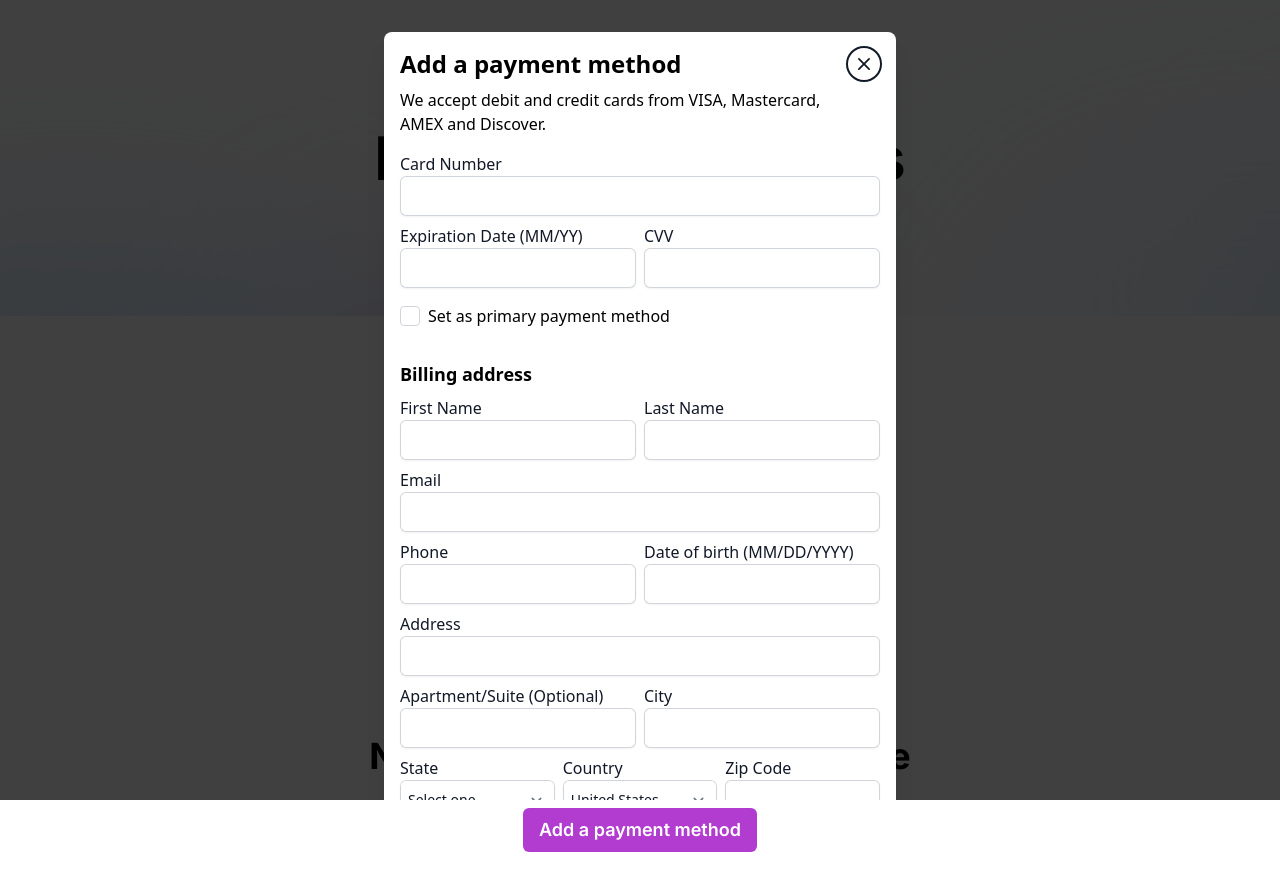
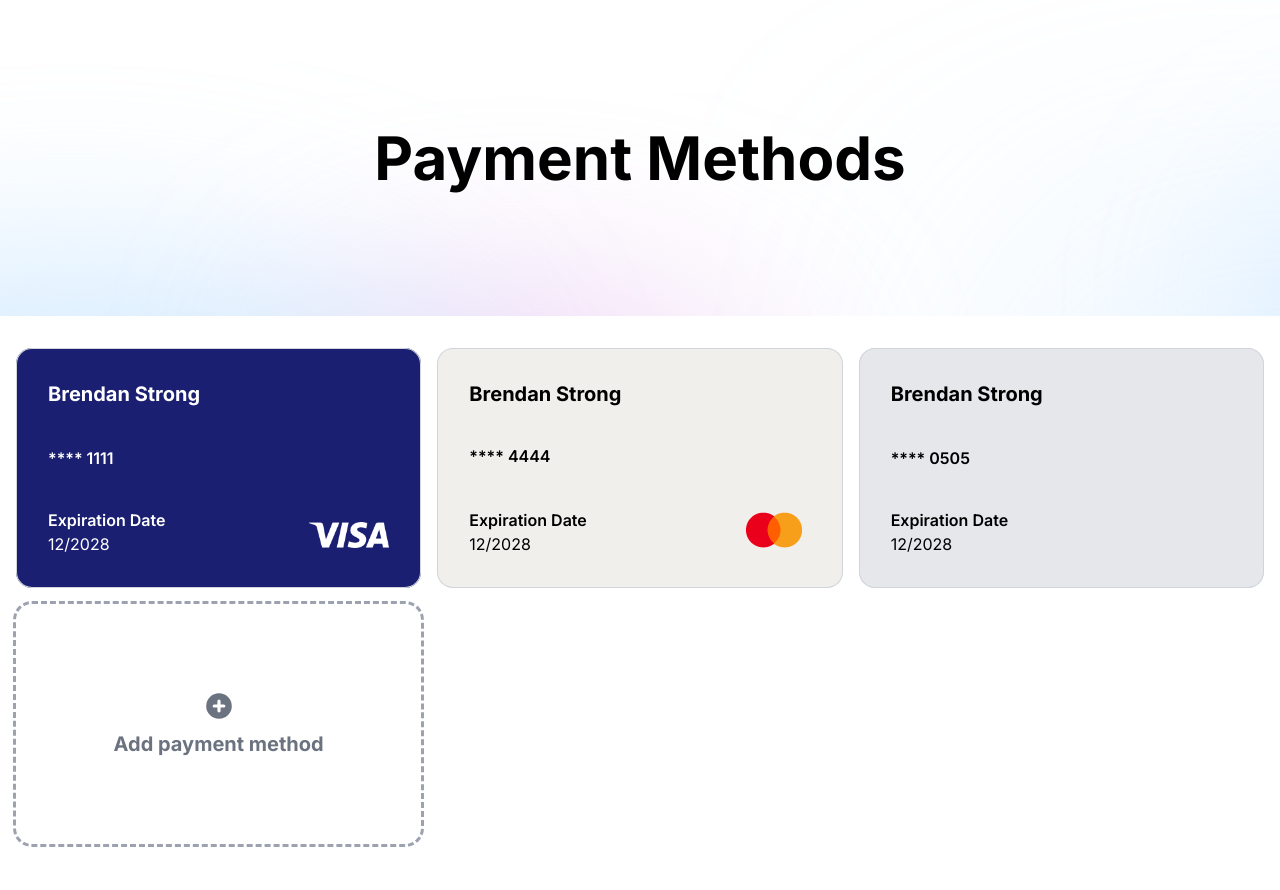
Before and after one commit to Bash4195/Corksy-test, a Next.js app: page / in a window 1280 px wide. Shown: the top 890 px of the page. Built offline with nearby package versions, Linux system fonts and the light colour scheme.

Commit message:
Add credit cards listing

```diff
--- a/src/PaymentMethod.d.ts
+++ b/src/PaymentMethod.d.ts
@@ -1,7 +1,7 @@
 export interface PaymentMethod {
   id: string
   card: {
-    type: 'Visa' | 'Mastercard' | 'AMEX' | 'Discover' | 'Diners' | 'Diners - Carte Blanche' | 'JCB' | 'Visa Electron' | null
+    type: 'Visa' | 'Mastercard' | null
     number: number
     expirationDate: number
     cvv: number
--- a/src/components/pages/home/AddPaymentMethodModal.tsx
+++ b/src/components/pages/home/AddPaymentMethodModal.tsx
@@ -74,7 +74,7 @@ export default function AddPaymentMethodModal({ open, setOpen, addPaymentMethod
   return (
     <Modal
       title="Add a payment method"
-      description="We accept debit and credit cards from VISA, Mastercard, AMEX and Discover."
+      description="We accept debit and credit cards from VISA or Mastercard."
       open={open}
       setOpen={setOpen}
     >
--- /dev/null
+++ b/src/components/pages/home/Card.tsx
@@ -0,0 +1,49 @@
+import Image from "next/image";
+
+import VisaLogo from "../../../../public/img/pages/home/visa.png";
+import MastercardLogo from "../../../../public/img/pages/home/mastercard.png";
+
+import { PaymentMethod } from "@/PaymentMethod";
+
+type Props = {
+  card: PaymentMethod
+}
+
+export default function Card({ card }: Props) {
+  const textColour = card.card.type === "Visa" ? 'text-white' : '' // Defaults to gray
+  let bgColour = 'bg-gray-200'
+  if(card.card.type === "Visa") bgColour = 'bg-[#1A1F71] ring-0'
+  if(card.card.type === "Mastercard") bgColour = 'bg-[#F1EFEB]'
+
+  return (
+    <div className={`w-full h-60 flex flex-col justify-between rounded-2xl ring-1 ring-inset ring-gray-300 p-8 ${textColour} ${bgColour}`}>
+      <div>
+        <h3 className="text-xl font-bold">{card.billingAddress.firstName} {card.billingAddress.lastName}</h3>
+      </div>
+
+      <div>
+        <p className="font-semibold">**** {card.card.number.toString().slice(12, 16)}</p>
+      </div>
+
+      <div className="flex justify-between items-end">
+        <div className="flex flex-col">
+          <p className="font-semibold">Expiration Date</p>
+          <p>
+            <span>{card.card.expirationDate.toString().slice(0, 2)}</span>/
+            <span>20{card.card.expirationDate.toString().slice(2, 4)}</span>
+          </p>
+        </div>
+
+        <div className="max-w-20">
+          {card.card.type === "Visa" && (
+            <Image src={VisaLogo} alt="Visa logo" className="mb-2 mr-2" />
+          )}
+
+          {card.card.type === "Mastercard" && (
+            <Image src={MastercardLogo} alt="Mastercard logo" />
+          )}
+        </div>
+      </div>
+    </div>
+  )
+}
--- a/src/helpers/getCardType.ts
+++ b/src/helpers/getCardType.ts
@@ -11,15 +11,5 @@ export const getCardType = function(cardNumber: string): PaymentMethod["card"]["
   if(/^(5[1-5][0-9]{14}|2(22[1-9][0-9]{12}|2[3-9][0-9]{13}|[3-6][0-9]{14}|7[0-1][0-9]{13}|720[0-9]{12}))$/.test(cardNumber))
     return "Mastercard";
 
-  // AMEX
-  re = new RegExp("^3[47]");
-  if(cardNumber.match(re) != null)
-    return "AMEX";
-
-  // Discover
-  re = new RegExp("^(6011|622(12[6-9]|1[3-9][0-9]|[2-8][0-9]{2}|9[0-1][0-9]|92[0-5]|64[4-9])|65)");
-  if(cardNumber.match(re) != null)
-    return "Discover";
-
   return null;
 }
--- a/src/pages/index.tsx
+++ b/src/pages/index.tsx
@@ -5,15 +5,89 @@ import PageHeader from "@/components/ui/PageHeader";
 import Button from "@/components/ui/Button";
 
 import AddPaymentMethodModal from "@/components/pages/home/AddPaymentMethodModal";
+import Card from "@/components/pages/home/Card";
 
 import CreditCardImg from "@/../public/img/pages/home/credit_card.svg"
 
+import { HiPlusCircle } from "react-icons/hi";
+
 import type { PaymentMethod } from "@/PaymentMethod";
 
+// TODO: Remove this
+const tempPaymentMethods = [
+  {
+    id: 123,
+    card: {
+      type: 'Visa',
+      number: 4111111111111111,
+      expirationDate: 1228,
+      cvv: 123
+    },
+    billingAddress: {
+      firstName: "Brendan",
+      lastName: "Strong",
+      email: "test@test.test",
+      phone: 1234567890,
+      dateOfBirth: 12011999,
+      address: "123 Random Rd.",
+      address2: "321",
+      city: "Toronto",
+      state: "New York",
+      country: "United States",
+      zipCode: 10001
+    }
+  },
+  {
+    id: 456,
+    card: {
+      type: 'Mastercard',
+      number: 5555555555554444,
+      expirationDate: 1228,
+      cvv: 123
+    },
+    billingAddress: {
+      firstName: "Brendan",
+      lastName: "Strong",
+      email: "test@test.test",
+      phone: 1234567890,
+      dateOfBirth: 12011999,
+      address: "123 Random Rd.",
+      address2: "321",
+      city: "Toronto",
+      state: "New York",
+      country: "United States",
+      zipCode: 10001
+    }
+  },
+  {
+    id: 789,
+    card: {
+      type: null,
+      number: 3566002020360505,
+      expirationDate: 1228,
+      cvv: 123
+    },
+    billingAddress: {
+      firstName: "Brendan",
+      lastName: "Strong",
+      email: "test@test.test",
+      phone: 1234567890,
+      dateOfBirth: 12011999,
+      address: "123 Random Rd.",
+      address2: "321",
+      city: "Toronto",
+      state: "New York",
+      country: "United States",
+      zipCode: 10001
+    }
+  },
+]
+
 export default function Home() {
-  const [paymentMethods, setPaymentMethods] = useState<PaymentMethod[]>([])
+  // const [paymentMethods, setPaymentMethods] = useState<PaymentMethod[]>([])
+  const [paymentMethods, setPaymentMethods] = useState<PaymentMethod[]>(tempPaymentMethods)
   const [primaryMethod, setPrimaryMethod] = useState<PaymentMethod["id"] | null>(null)
-  const [showAddPaymentModal, setShowAddPaymentModal] = useState(true) // TODO: Change to false
+  const [showAddPaymentModal, setShowAddPaymentModal] = useState(false)
 
   function addPaymentMethod(newCard: PaymentMethod, isPrimary: boolean) {
     setPaymentMethods([...paymentMethods, newCard])
@@ -31,7 +105,20 @@ export default function Home() {
 
       <div className="px-4 py-8">
         {paymentMethods.length > 0 ? (
-          <p>show payment methods</p>
+          <div className="grid md:grid-cols-2 lg:grid-cols-3 gap-4 max-w-md md:max-w-7xl mx-auto">
+            {paymentMethods.map((card) => (
+              <Card key={card.id} card={card} />
+            ))}
+
+            <button
+              type="button"
+              className="flex flex-col justify-center items-center gap-2 w-full h-60 outline-dashed outline-gray-400 text-gray-500 rounded-2xl"
+              onClick={() => setShowAddPaymentModal(true)}
+            >
+              <HiPlusCircle size={32} />
+              <h3 className="text-xl font-bold">Add payment method</h3>
+            </button>
+          </div>
         ) : (
           <div className="flex flex-col items-center gap-4 md:gap-8 py-16">
             <Image
@@ -44,7 +131,6 @@ export default function Home() {
               No payment methods available
             </h2>
 
-            {/* TODO */}
             <Button
               btnType="primary"
               onClick={() => setShowAddPaymentModal(true)}
```
Also changed, not shown: public/img/pages/home/mastercard.png (added), public/img/pages/home/visa.png (added).
